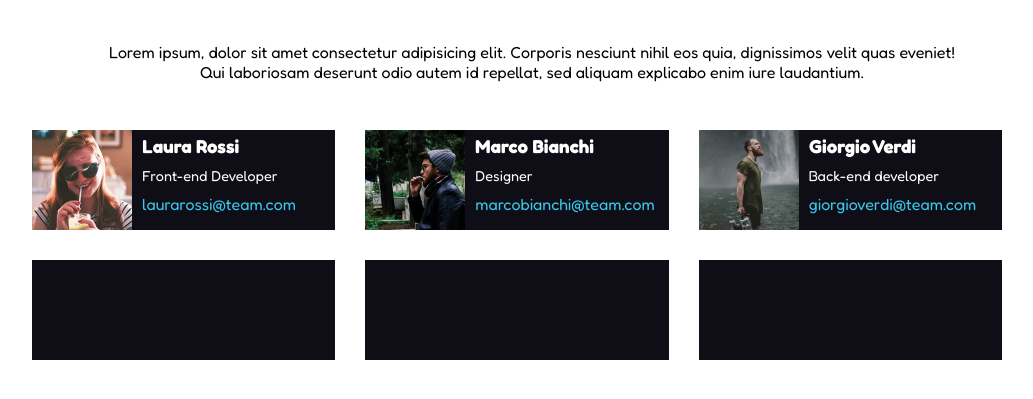
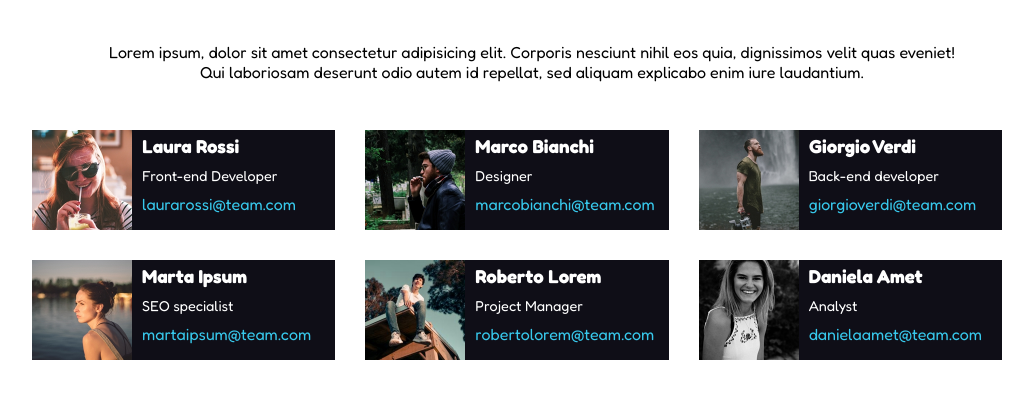
Before and after one commit to StefanoM98/html-css-float-cards, a plain HTML site: page index.html in a window 1280 px wide. Shown: the part 93-492 px from the top of the page, without its empty margins (108-1141 px from the left). Drawn offline with Linux system fonts and the light colour scheme.

Commit message:
Esercizio finito

```diff
--- a/index.html
+++ b/index.html
@@ -31,19 +31,37 @@
                         <p class="work">Front-end Developer</p>
                         <a href="" class="email">laurarossi@team.com</a>
                     </div>
-                    <div class="card"><img class="people" src="img/male1.png" alt="Marco Bianchi">
+                    <div class="card">
+                        <img class="people" src="img/male1.png" alt="Marco Bianchi">
                         <h3>Marco Bianchi</h3>
                         <p class="work">Designer</p>
-                        <a href="" class="email">marcobianchi@team.com</a></div>
-                    <div class="card"><img class="people" src="img/male2.png" alt="Marco Bianchi">
+                        <a href="" class="email">marcobianchi@team.com</a>
+                    </div>
+                    <div class="card">
+                        <img class="people" src="img/male2.png" alt="Giorgio Verdi">
                         <h3>Giorgio Verdi</h3>
                         <p class="work">Back-end developer</p>
-                        <a href="" class="email">giorgioverdi@team.com</a></div>
+                        <a href="" class="email">giorgioverdi@team.com</a>
+                    </div>
                 </div>
                 <div class="row clearfix">
-                    <div class="card"></div>
-                    <div class="card"></div>
-                    <div class="card"></div>
+                    <div class="card"><img class="people" src="img/female2.png" alt="Marta Impus">
+                        <h3>Marta Ipsum</h3>
+                        <p class="work">SEO specialist</p>
+                        <a href="" class="email">martaipsum@team.com</a>
+                    </div>
+                    <div class="card">
+                        <img class="people" src="img/male3.png" alt="Roberto Lorem">
+                        <h3>Roberto Lorem</h3>
+                        <p class="work">Project Manager</p>
+                        <a href="" class="email">robertolorem@team.com</a>
+                    </div>
+                    <div class="card">
+                        <img class="people" src="img/female3.png" alt="Daniela Amet">
+                        <h3>Daniela Amet</h3>
+                        <p class="work">Analyst</p>
+                        <a href="" class="email">danielaamet@team.com</a>
+                    </div>
                 </div>
             </section>
         </div>
```
